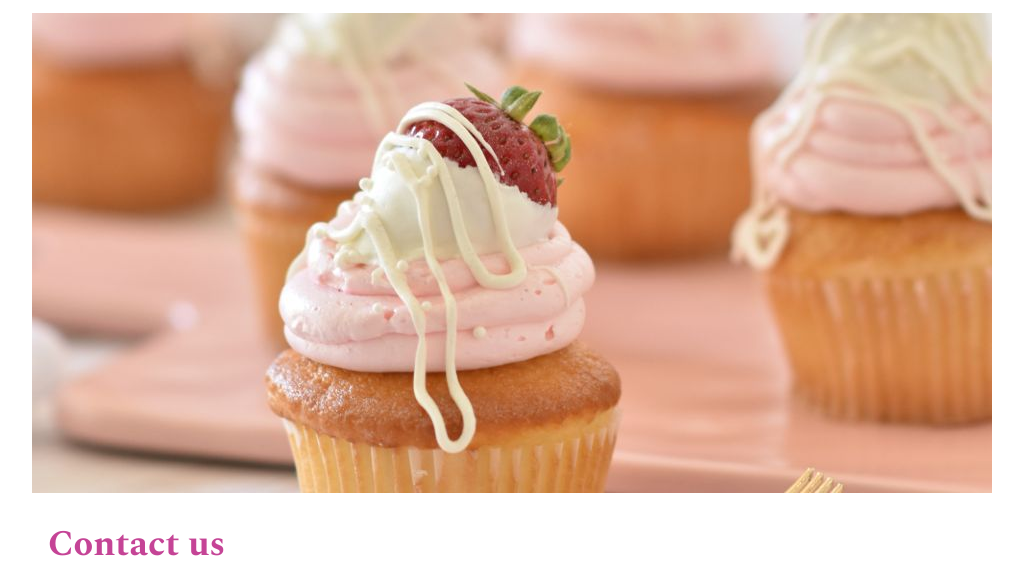
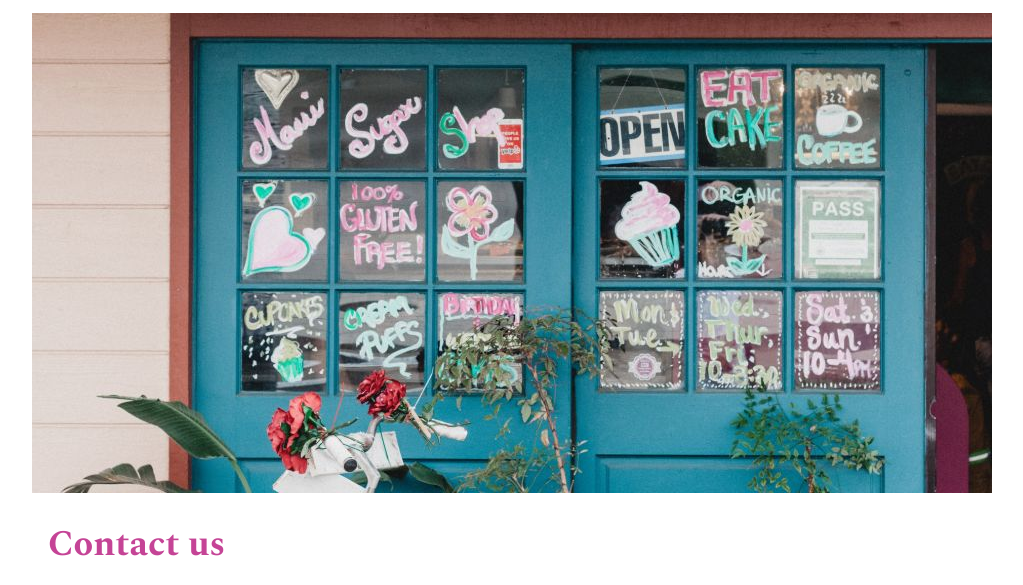
Before and after one commit to eeels22/cupcake-site, a plain HTML site: page public/contact.html in a window 1280 px wide. Shown: the part 195-780 px from the top of the page, without its empty margins (128-1151 px from the left). Drawn offline with nearby package versions, Linux system fonts and the light colour scheme.

Commit message:
added photo for contact page

```diff
--- a/public/contact.html
+++ b/public/contact.html
@@ -36,8 +36,8 @@
       <!-- hero image section-->
       <section class="hero-image-section">
         <img
-          src="./images/hero/home.jpg"
-          alt="Close up of a cupcake with pink frosting and a white choclate covered strawberry."
+          src="./images/hero/contact.jpg"
+          alt="Turquoise shop front with cake slogans written on the window panes."
           class="hero-image"
         />
       </section>
@@ -46,10 +46,11 @@
         <h1>Contact us</h1>
         <article>
           <p>Phone: +46 719 203 485</p>
-          <span>Email: </span><a href="mailto:softwaredevelopmentacademy@gmail.com">softwaredevelopmentacademy@gmail.com</a>
-
+          <span>Email: </span
+          ><a href="mailto:softwaredevelopmentacademy@gmail.com"
+            >softwaredevelopmentacademy@gmail.com</a
+          >
         </article>
-
 
         <article>
           <h2>Location</h2>
@@ -66,21 +67,23 @@
         <article>
           <h2>Home delivery service</h2>
           <p>
-            We can deliver to your door if you live in Stockholm, for an additional cost. Just let us know when placing your order.
+            We can deliver to your door if you live in Stockholm, for an
+            additional cost. Just let us know when placing your order.
           </p>
         </article>
         <article>
           <h2>Collect from us</h2>
           <p>
-            You're very welcome to pick up your order from our cakery in Stockholm during our
-            opening hours.
+            You're very welcome to pick up your order from our cakery in
+            Stockholm during our opening hours.
           </p>
         </article>
         <article>
           <h2>Order notice</h2>
           <p>
             To avoid disappointment, please place your order two days in advance
-            for cupcakes or four weeks in advance for wedding cakes. We look forward to hearing from you!
+            for cupcakes or four weeks in advance for wedding cakes. We look
+            forward to hearing from you!
           </p>
         </article>
       </section>
```
Also changed, not shown: public/images/hero/contact.jpg (added).
